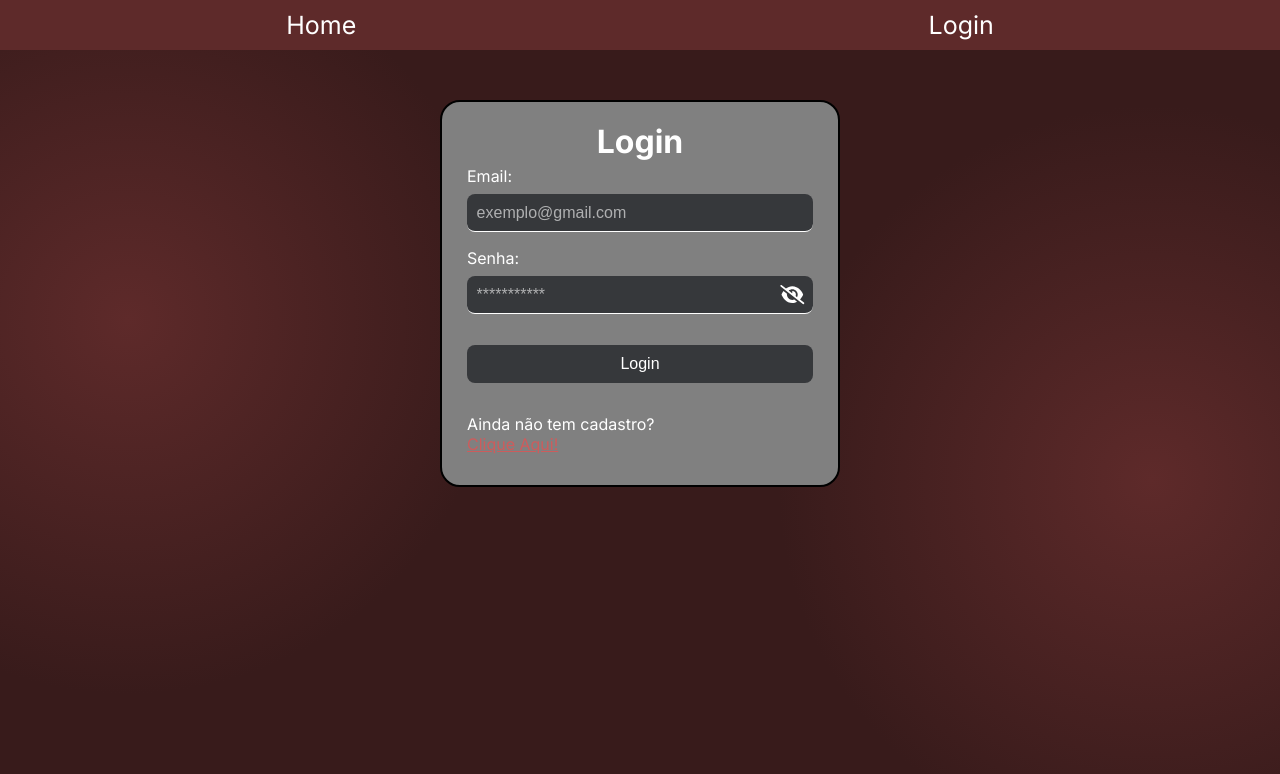
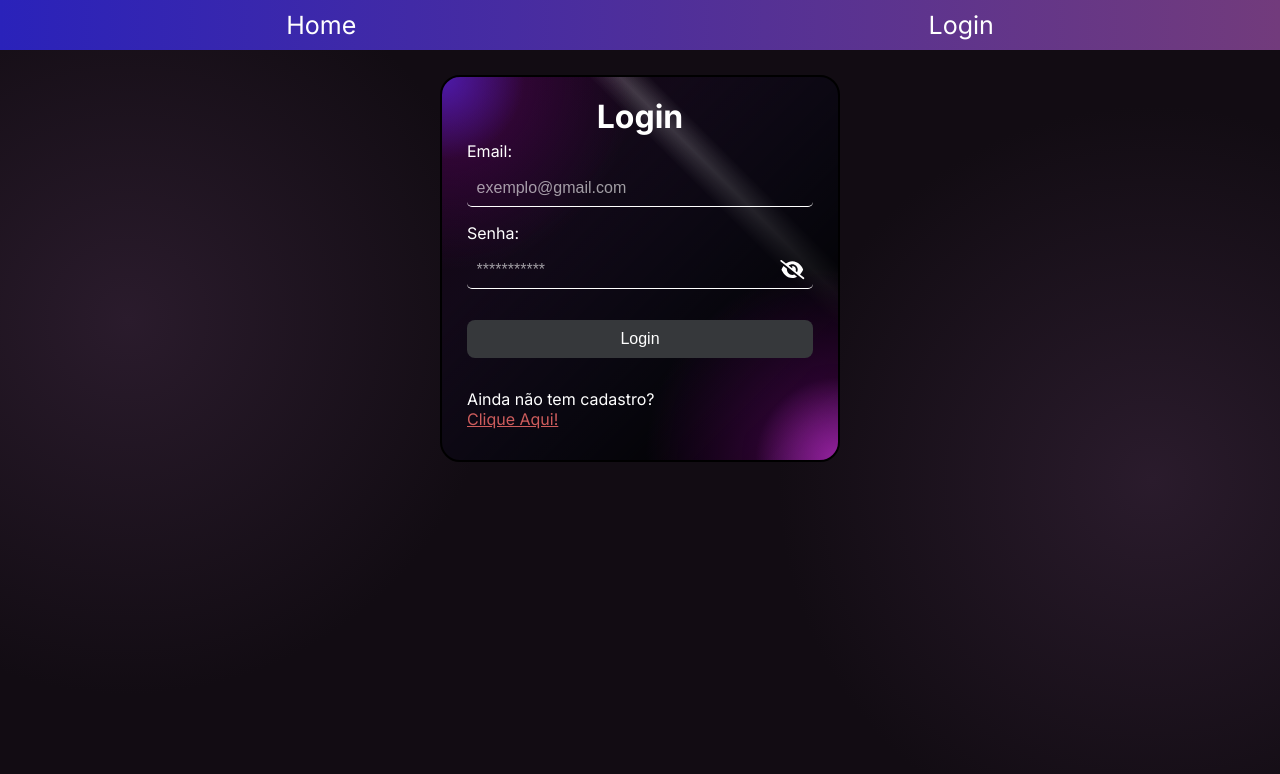
Before and after one commit to GabrielSilveira2026/Pc_Build_UP, a Next.js app: page /login in a window 1280 px wide. Shown: the top 774 px of the page. Built offline with nearby package versions, Linux system fonts and the light colour scheme.

Commit message:
EstilizaçãoPersonalizada

```diff
--- a/src/app/(usuario)/CadastroLogin.module.css
+++ b/src/app/(usuario)/CadastroLogin.module.css
@@ -2,12 +2,36 @@
     display: flex;
     flex-direction: row;
     justify-content: center;
-    padding-top: 50px;
+    padding-top: 25px;
 }
 
 .contentBox {
-    background-color: gray;
+    /* background-color: blue;
     width: 400px;
+    padding: 15px 25px 15px 25px;
+    border-radius: 20px;
+    border: 2px solid black; */
+
+    background-color: #130412;
+    width: 400px;
+    background:
+      radial-gradient(circle at 0% 0%, #4c1aaa, transparent 15%),
+      radial-gradient(circle at 0% 0%, #44054b, transparent 35%),
+      radial-gradient(circle at 100% 100%, #93229e, transparent 15%),
+      radial-gradient(circle at 100% 100%, #44054b, transparent 35%),
+      linear-gradient(
+        -45deg,
+        transparent 0%,
+        black 10%,
+        transparent 70%
+      ),
+      linear-gradient(
+        45deg,
+        transparent 68%,
+        rgba(255, 255, 255, 0.2) 72%,
+        transparent 76%
+      ),
+      linear-gradient(135deg, #130412, #111427);
     padding: 15px 25px 15px 25px;
     border-radius: 20px;
     border: 2px solid black;
@@ -22,9 +46,9 @@
 .link {
     color: #cd5c5c
 }
-/*
+
 @media (max-width: 400px) {
     .contentBox {
         min-width: 80%;
     }
-} */
+}
--- a/src/app/globals.css
+++ b/src/app/globals.css
@@ -1,6 +1,6 @@
 :root {
-    --color-high: #381b1b;
-    --color-medium: #5e2a2a;
+    --color-high: #120C13;
+    --color-medium: #2A1B2C;
     --color-low: #7d4e4e;
 
     --gray-high:#2a2c2e;
@@ -13,16 +13,15 @@
 }
 
 html{
-    height: 100%;
+    min-height: 100vh;
     background-color:var(--color-high);
     color-scheme: dark;
     background:
         radial-gradient(circle at 10% 40%, var(--color-medium), transparent 30%),
         radial-gradient(circle at 90% 60%, var(--color-medium), transparent 30%),
         var(--color-high);
-    /* background-repeat: space; */
 }
 
 body{
-    margin:0
+    margin:0;
 }
--- a/src/app/layout.tsx
+++ b/src/app/layout.tsx
@@ -18,7 +18,15 @@ export default function RootLayout({
   return (
     <html lang="en">
       <body className={inter.className}>
-        <header style={{backgroundColor: "var(--color-medium)", height: 50, display: "flex", justifyContent: "space-around", alignItems: "center", fontSize: 25}}>
+        <header style={{
+          // backgroundColor: "var(--color-medium)",
+          background: "linear-gradient(90deg ,#2a22ba, #723b7c)",
+          height: 50,
+          display: "flex",
+          justifyContent: "space-around",
+          alignItems: "center",
+          fontSize: 25
+        }}>
           <Link style={{ color: "white", textDecoration: "none" }} href="/">Home</Link>
           <Link style={{ color: "white", textDecoration: "none" }} href="/login">Login</Link>
         </header>
--- a/src/componentes/BoxPesquisa/boxPesquisa.module.css
+++ b/src/componentes/BoxPesquisa/boxPesquisa.module.css
@@ -9,7 +9,7 @@
 .searchArea{
     display: flex;
     align-items: center;
-    background-color: var(--primary-color-low);
+    /* background-color: var(--color-medium); */
     padding: 15px;
     border-radius: 8px;
     gap: 5px;
--- a/src/componentes/Button/Button.tsx
+++ b/src/componentes/Button/Button.tsx
@@ -2,7 +2,7 @@ import React, { forwardRef, ButtonHTMLAttributes } from 'react'
 import styles from './button.module.css'
 
 type ButtonProps = ButtonHTMLAttributes<HTMLButtonElement> &{
-    text: string,
+    text: any,
     type?: "button" | "submit" | "reset",
 }
 
--- a/src/componentes/Input/input.module.css
+++ b/src/componentes/Input/input.module.css
@@ -8,10 +8,10 @@
 .inputLine {
     display: flex;
     align-items: center;
-    background-color: white;
-    border-radius: 8px;
+    /* background-color: white;*/
+    border-radius: 5px;
     border-bottom: 1px solid white;
-    background-color: var(--gray-medium);
+    /* background-color: var(--gray-medium); */
 }
 
 .input {
```
Also changed, not shown: src/componentes/BoxPesquisa/BoxPesquisa.tsx (+12 -2 lines).
